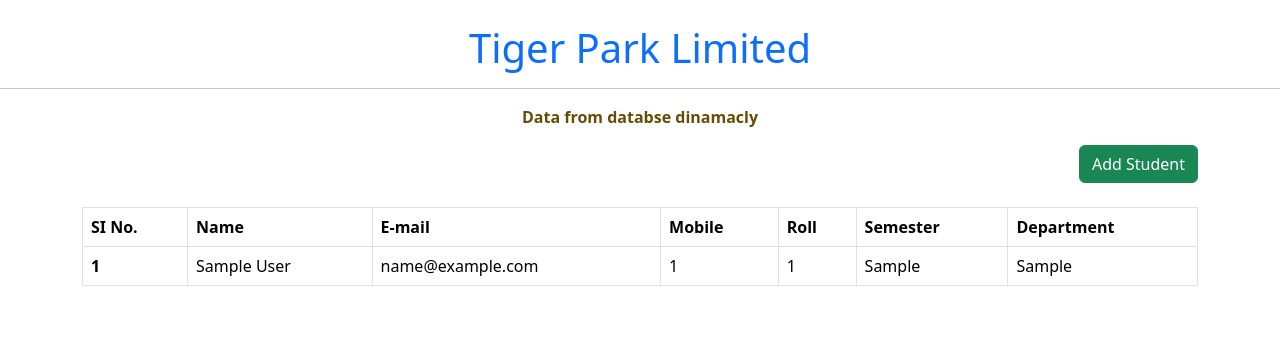
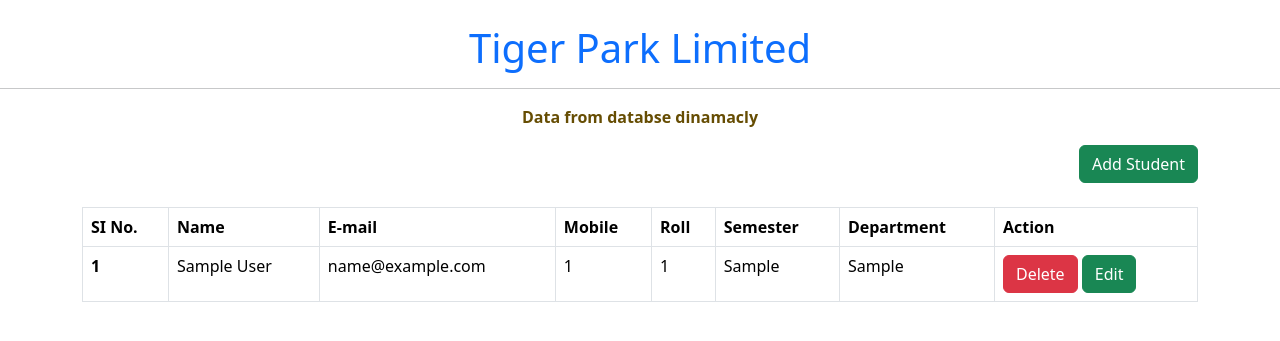
Before and after one commit to Mamun8854/student_management_system, a Django app: page /home/ in a window 1280 px wide. Shown: the part 86-427 px from the top of the page. Run offline with Django 4.2, Linux system fonts and the light colour scheme; tables that the repository leaves empty hold one stand-in row (values such as "Sample post").

Commit message:
delete student function added

```diff
--- a/home/templates/base.html
+++ b/home/templates/base.html
@@ -20,8 +20,8 @@
       <a class="navbar-brand">Tiger Park</a>
       <form class="d-flex">
 
-          <a href="/" class="btn btn-success" style="margin-right: 20px;" type="submit">Logout</a>
-          <a href="/" class="btn btn-success" type="submit">Login</a>
+          <a href="/home" class="btn btn-success" style="margin-right: 20px;" type="submit">Logout</a>
+          <a href="/home" class="btn btn-success" type="submit">Login</a>
 
       </form>
     </div>
--- a/home/templates/home/index.html
+++ b/home/templates/home/index.html
@@ -20,6 +20,7 @@
                   <th scope="col">Roll</th>
                   <th scope="col">Semester</th>
                   <th scope="col">Department</th>
+                  <th scope="col">Action</th>
                 </tr>
               </thead>
               <tbody>
@@ -32,6 +33,10 @@
                     <td>{{student.student_roll}}</td>
                     <td>{{student.semester}}</td>
                     <td>{{student.department}}</td>
+                    <td>
+                      <a class="btn btn-danger" href="{% url 'delete_student' student.id%}">Delete</a>
+                      <a class="btn btn-success" href="">Edit</a>
+                  </td>
                 </tr>
                 {% endfor %}
               </tbody>
--- a/home/templates/student/add_student.html
+++ b/home/templates/student/update_student.html
@@ -49,7 +49,7 @@
           </select>
         </div>
         <div class="col-12 d-flex align-items-center justify-content-center">
-          <button type="submit" class="btn btn-primary w-25">Submit</button>
+          <button type="submit" class="btn btn-success w-25">Submit</button>
         </div>
       </form>
 
--- a/home/views.py
+++ b/home/views.py
@@ -1,13 +1,13 @@
+# from typing import Any, Optional
 from django.shortcuts import render, redirect
 from django.views import View
 from .models import Student
 from django.contrib import messages
-
+from django.views.generic import RedirectView
 # Create your views here.
 
 
 class StudentView(View):
-    template_name = 'student/add_student.html'
 
     def get(self, request):
         all_student = Student.objects.all().order_by('-pk')
@@ -26,7 +26,6 @@ class AddStudent(View):
         phone = request.POST.get('phone')
         department = request.POST.get('department')
         semester = request.POST.get('semester')
-        print(name, roll, email, phone, department, semester)
 
         Student.objects.create(
             student_name=name,
@@ -38,4 +37,12 @@ class AddStudent(View):
         )
         messages.success(request, "Student added successfuly!")
         return redirect("/home")
-        # return render(request, "student/add_student.html")
+
+
+class StudentDeleteView(RedirectView):
+    url = "/home"
+
+    def get_redirect_url(self, *args, **kwargs):
+        delete_id = kwargs['id']
+        Student.objects.get(pk=delete_id).delete()
+        return super().get_redirect_url(*args, **kwargs)
--- a/student_management/urls.py
+++ b/student_management/urls.py
@@ -5,6 +5,9 @@ from home import views
 urlpatterns = [
     path('admin/', admin.site.urls),
     path("home/", views.StudentView.as_view(), name="home_page"),
-    path("add/student/", views.AddStudent.as_view(), name="add_student")
+    path("add/student/", views.AddStudent.as_view(), name="add_student"),
+    path(
+        "delete/student/<int:id>/", views.StudentDeleteView.as_view(),
+        name="delete_student")
 
 ]
```
